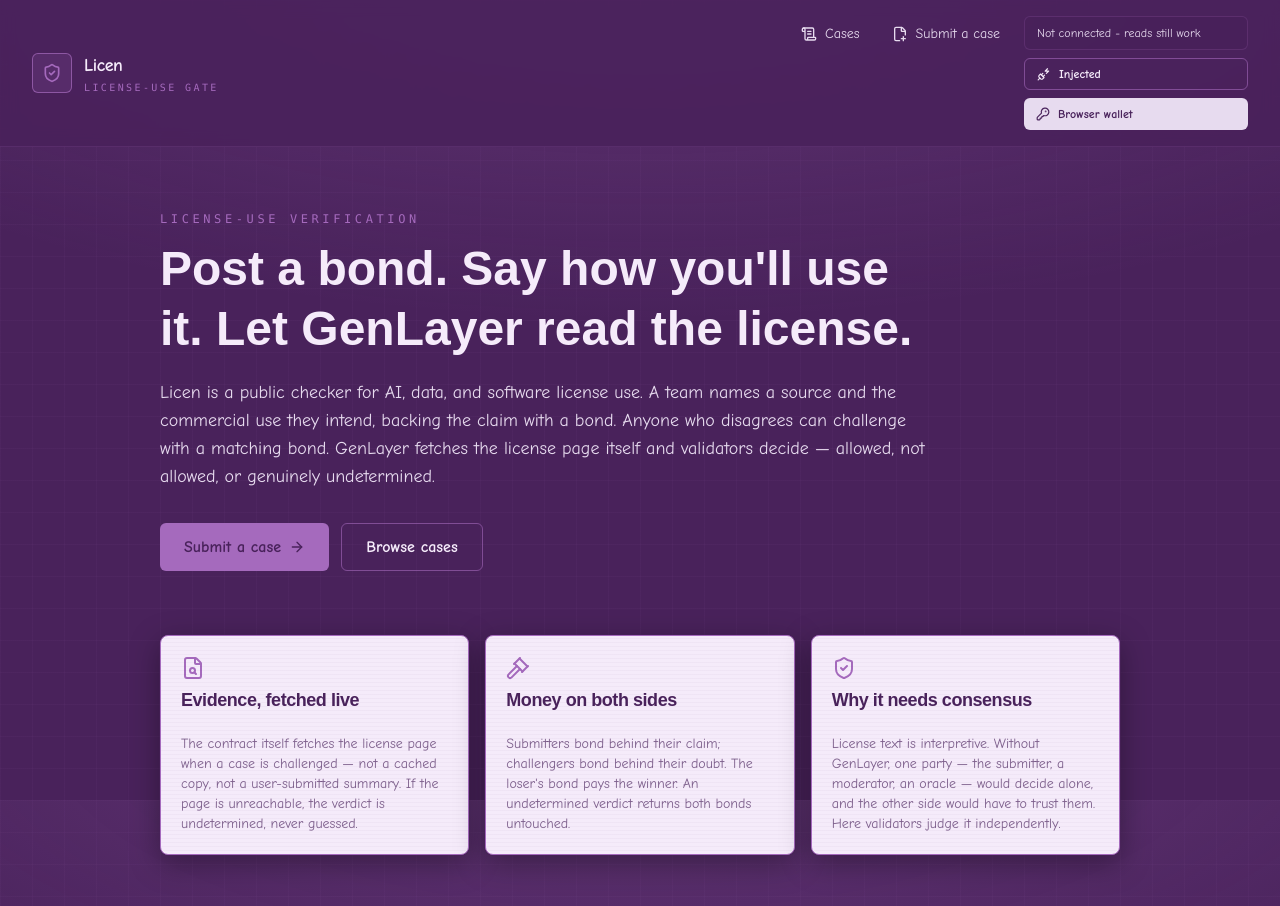
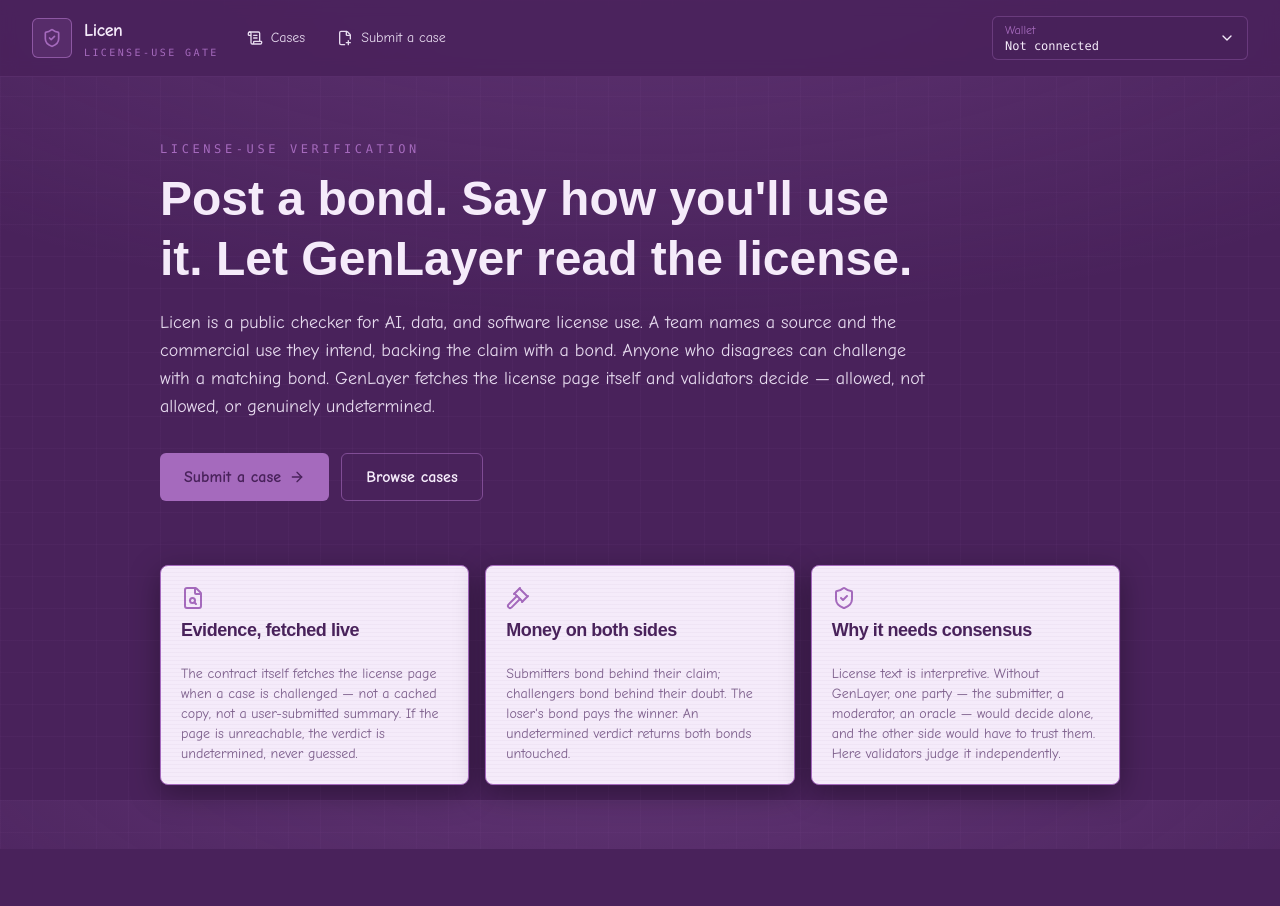
Before and after one commit to BeatyXO/Licen, a Next.js app: page / in a window 1280 px wide. Shown: the top 906 px of the page. After the commit the page ends 849 px from the top, so only its background shows below. Built offline with nearby package versions, Linux system fonts and the light colour scheme; no server answers; a web font is replaced by a local one.

Commit message:
Collapse wallet controls into dropdown

```diff
--- a/components/navbar.tsx
+++ b/components/navbar.tsx
@@ -22,7 +22,7 @@
             <p className="font-mono text-[10px] uppercase tracking-[0.24em] text-noir-400">license-use gate</p>
           </div>
         </Link>
-        <nav className="flex flex-col gap-3 sm:flex-row sm:items-start">
+        <nav className="flex flex-col gap-3 lg:ml-auto lg:flex-1 lg:flex-row lg:items-center">
           <div className="flex flex-wrap items-center gap-2">
             {links.map((link) => (
               <Link
@@ -35,7 +35,9 @@
               </Link>
             ))}
           </div>
-          <WalletButton />
+          <div className="lg:ml-auto">
+            <WalletButton />
+          </div>
         </nav>
       </div>
     </header>
--- a/components/wallet-button.tsx
+++ b/components/wallet-button.tsx
@@ -1,6 +1,7 @@
 "use client";
 
-import { Download, KeyRound, LogOut, PlugZap, Upload } from "lucide-react";
+import { useEffect, useRef, useState } from "react";
+import { ChevronDown, Download, KeyRound, LogOut, PlugZap, Upload } from "lucide-react";
 import { Button } from "@/components/ui/button";
 import { useWallet } from "@/lib/wallet";
 import { shortAddress } from "@/lib/utils";
@@ -8,45 +9,68 @@
 export function WalletButton() {
   const { address, mode, connectInjected, ensureBrowserWallet, exportPrivateKey, importPrivateKey, disconnect } =
     useWallet();
+  const [isOpen, setIsOpen] = useState(false);
+  const menuRef = useRef<HTMLDivElement>(null);
+
+  useEffect(() => {
+    function onPointerDown(event: PointerEvent) {
+      if (!menuRef.current?.contains(event.target as Node)) setIsOpen(false);
+    }
+
+    document.addEventListener("pointerdown", onPointerDown);
+    return () => document.removeEventListener("pointerdown", onPointerDown);
+  }, []);
 
   async function onImport() {
     const value = window.prompt("Paste your exported Licen browser private key");
     if (value) importPrivateKey(value.trim());
   }
 
+  async function runAction(action: () => void | Promise<void>) {
+    await action();
+    setIsOpen(false);
+  }
+
   return (
-    <div className="flex w-full flex-col gap-2 sm:w-56">
-      {address ? (
-        <div className="rounded-md border border-noir-400/30 bg-noir-900 px-3 py-2 text-xs leading-relaxed">
-          <div className="text-noir-400">{mode === "injected" ? "Injected wallet" : "Browser wallet"}</div>
-          <div className="font-mono text-noir-100">{shortAddress(address)}</div>
-        </div>
-      ) : (
-        <div className="rounded-md border border-noir-400/20 bg-noir-900/70 px-3 py-2 text-xs text-noir-200">
-          Not connected - reads still work
-        </div>
-      )}
-      <Button className="w-full justify-start" size="sm" variant="outline" onClick={connectInjected}>
+    <div ref={menuRef} className="relative w-full sm:w-auto">
+      <button
+        type="button"
+        aria-expanded={isOpen}
+        onClick={() => setIsOpen((value) => !value)}
+        className="flex h-11 w-full items-center justify-between gap-3 rounded-md border border-noir-400/35 bg-noir-900/80 px-3 text-left text-sm text-noir-100 transition-colors hover:bg-noir-700/40 sm:w-64"
+      >
+        <span className="min-w-0">
+          <span className="block text-xs text-noir-400">{address ? (mode === "injected" ? "Injected wallet" : "Browser wallet") : "Wallet"}</span>
+          <span className="block truncate font-mono text-xs">{address ? shortAddress(address) : "Not connected"}</span>
+        </span>
+        <ChevronDown className={`h-4 w-4 shrink-0 text-noir-300 transition-transform ${isOpen ? "rotate-180" : ""}`} />
+      </button>
+
+      {isOpen ? (
+        <div className="absolute right-0 z-50 mt-2 flex w-full min-w-64 flex-col gap-2 rounded-md border border-noir-400/25 bg-noir-900 p-2 shadow-2xl shadow-black/35 sm:w-64">
+          <Button className="w-full justify-start" size="sm" variant="outline" onClick={() => runAction(connectInjected)}>
             <PlugZap className="h-3.5 w-3.5" /> Injected
           </Button>
-      <Button className="w-full justify-start" size="sm" variant="secondary" onClick={ensureBrowserWallet}>
+          <Button className="w-full justify-start" size="sm" variant="secondary" onClick={() => runAction(ensureBrowserWallet)}>
             <KeyRound className="h-3.5 w-3.5" /> Browser wallet
           </Button>
           {mode === "browser" ? (
             <>
-          <Button className="w-full justify-start" size="sm" variant="ghost" onClick={exportPrivateKey}>
+              <Button className="w-full justify-start" size="sm" variant="ghost" onClick={() => runAction(exportPrivateKey)}>
                 <Download className="h-3.5 w-3.5" /> Export
               </Button>
-          <Button className="w-full justify-start" size="sm" variant="ghost" onClick={onImport}>
+              <Button className="w-full justify-start" size="sm" variant="ghost" onClick={() => runAction(onImport)}>
                 <Upload className="h-3.5 w-3.5" /> Import
               </Button>
             </>
           ) : null}
           {address ? (
-        <Button className="w-full justify-start" size="sm" variant="danger" onClick={disconnect}>
+            <Button className="w-full justify-start" size="sm" variant="danger" onClick={() => runAction(disconnect)}>
               <LogOut className="h-3.5 w-3.5" /> Disconnect
             </Button>
           ) : null}
         </div>
+      ) : null}
+    </div>
   );
 }
```
Lines whose indentation alone changed are shown as unchanged.
